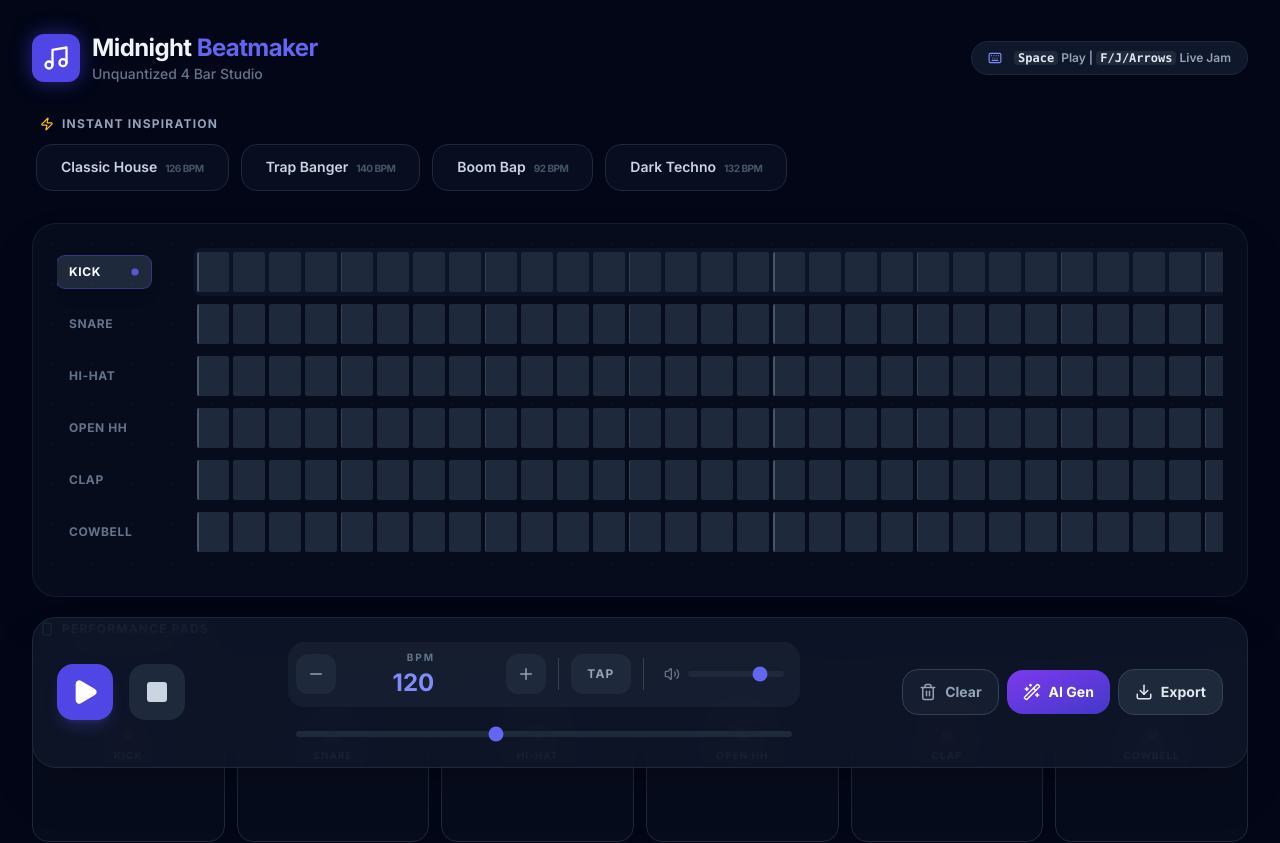
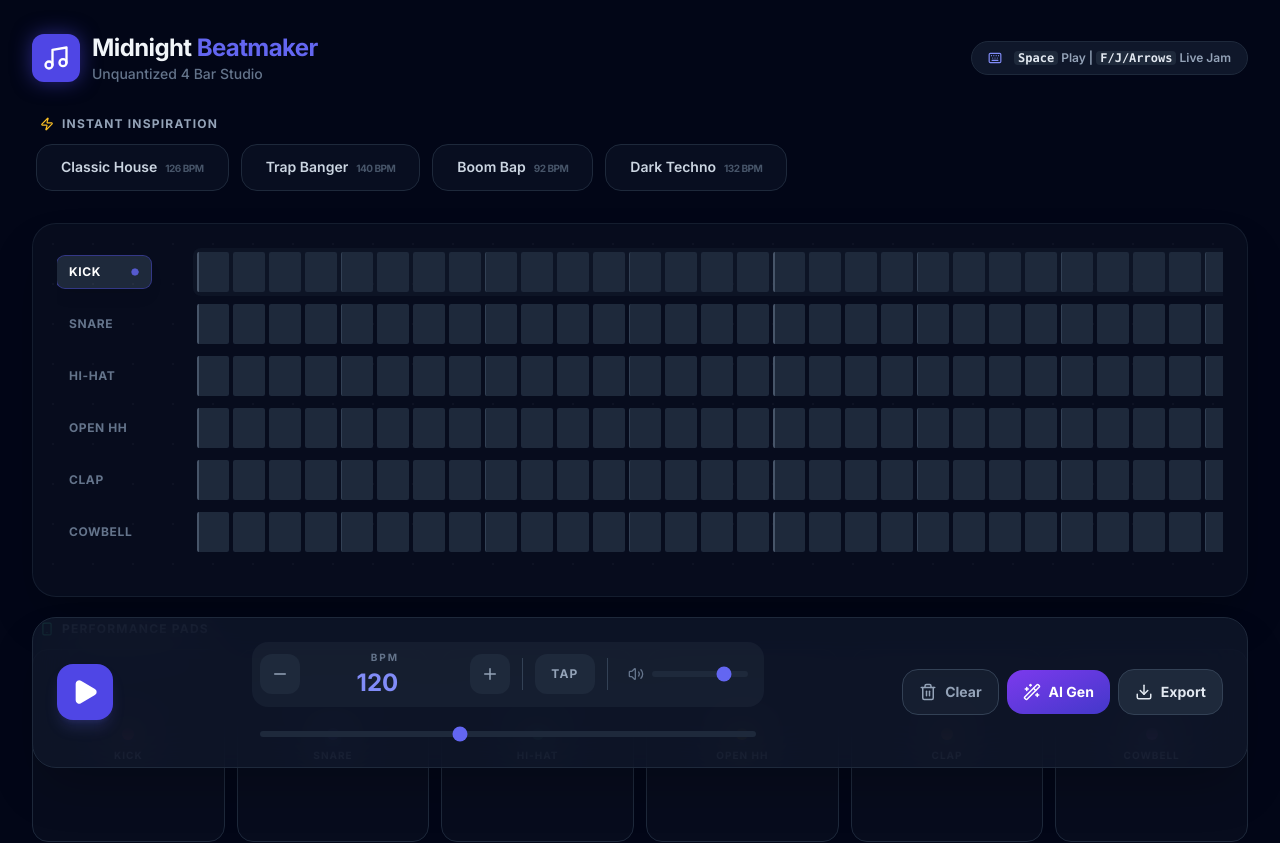
Before and after one commit to nathanwang000/BeatMaker, a React (Vite) app: page / in a window 1280 px wide. Shown: the top 843 px of the page. Built offline with nearby package versions, Linux system fonts and the light colour scheme.

Commit message:
feat: Remove explicit stop button
The stop functionality is now implicitly handled by the play/pause toggle. This simplifies the transport controls and reduces code redundancy.

```diff
--- a/App.tsx
+++ b/App.tsx
@@ -266,12 +266,6 @@ const App: React.FC = () => {
     setIsPlaying(prev => !prev);
   };
 
-  const handleStop = () => {
-    setIsPlaying(false);
-    setCurrentStep(0);
-    lastStepScheduledRef.current = -1;
-  };
-
   const handleGenerateAI = async () => {
     if (!aiPrompt.trim()) return;
     setIsGenerating(true);
@@ -365,7 +359,6 @@ const App: React.FC = () => {
           <Transport
             isPlaying={isPlaying}
             onTogglePlay={handleTogglePlay}
-            onStop={handleStop}
             bpm={bpm}
             onBpmChange={setBpm}
             volume={volume}
--- a/components/Transport.tsx
+++ b/components/Transport.tsx
@@ -1,11 +1,10 @@
 
 import React, { useState, useRef, useEffect } from 'react';
-import { Play, Pause, Square, Download, Wand2, Trash2, Plus, Minus, Timer, Volume2 } from 'lucide-react';
+import { Play, Pause, Download, Wand2, Trash2, Plus, Minus, Timer, Volume2 } from 'lucide-react';
 
 interface TransportProps {
   isPlaying: boolean;
   onTogglePlay: () => void;
-  onStop: () => void;
   bpm: number;
   onBpmChange: (bpm: number) => void;
   volume: number;
@@ -18,7 +17,6 @@ interface TransportProps {
 const Transport: React.FC<TransportProps> = ({
   isPlaying,
   onTogglePlay,
-  onStop,
   bpm,
   onBpmChange,
   volume,
@@ -77,13 +75,6 @@ const Transport: React.FC<TransportProps> = ({
           title={isPlaying ? "Pause" : "Play"}
         >
           {isPlaying ? <Pause size={28} /> : <Play size={28} fill="currentColor" />}
-        </button>
-        <button
-          onClick={onStop}
-          className="w-14 h-14 flex items-center justify-center bg-slate-800 hover:bg-slate-700 active:scale-95 rounded-2xl text-slate-300 transition-all"
-          title="Stop & Reset"
-        >
-          <Square size={24} fill="currentColor" />
         </button>
       </div>
 
```
